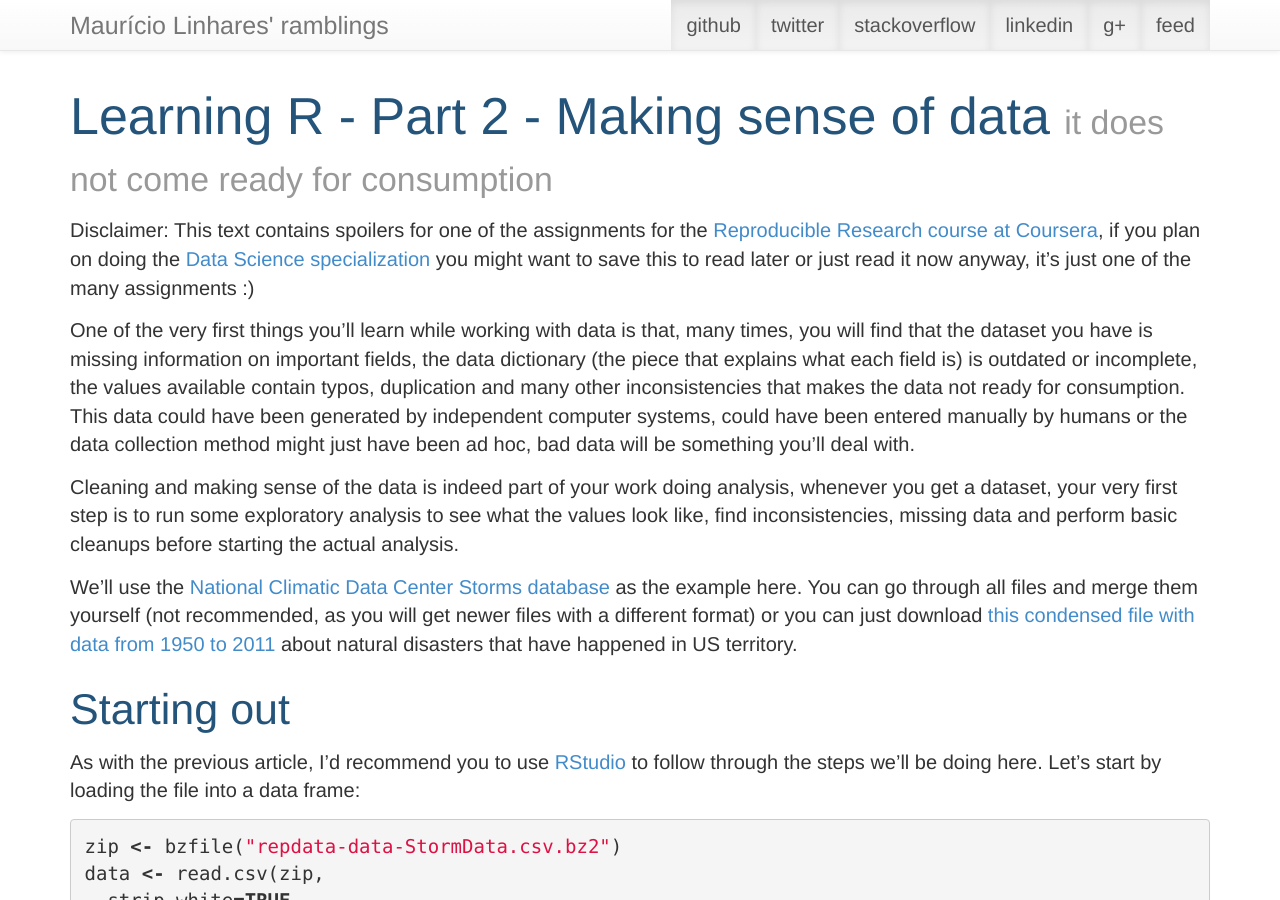
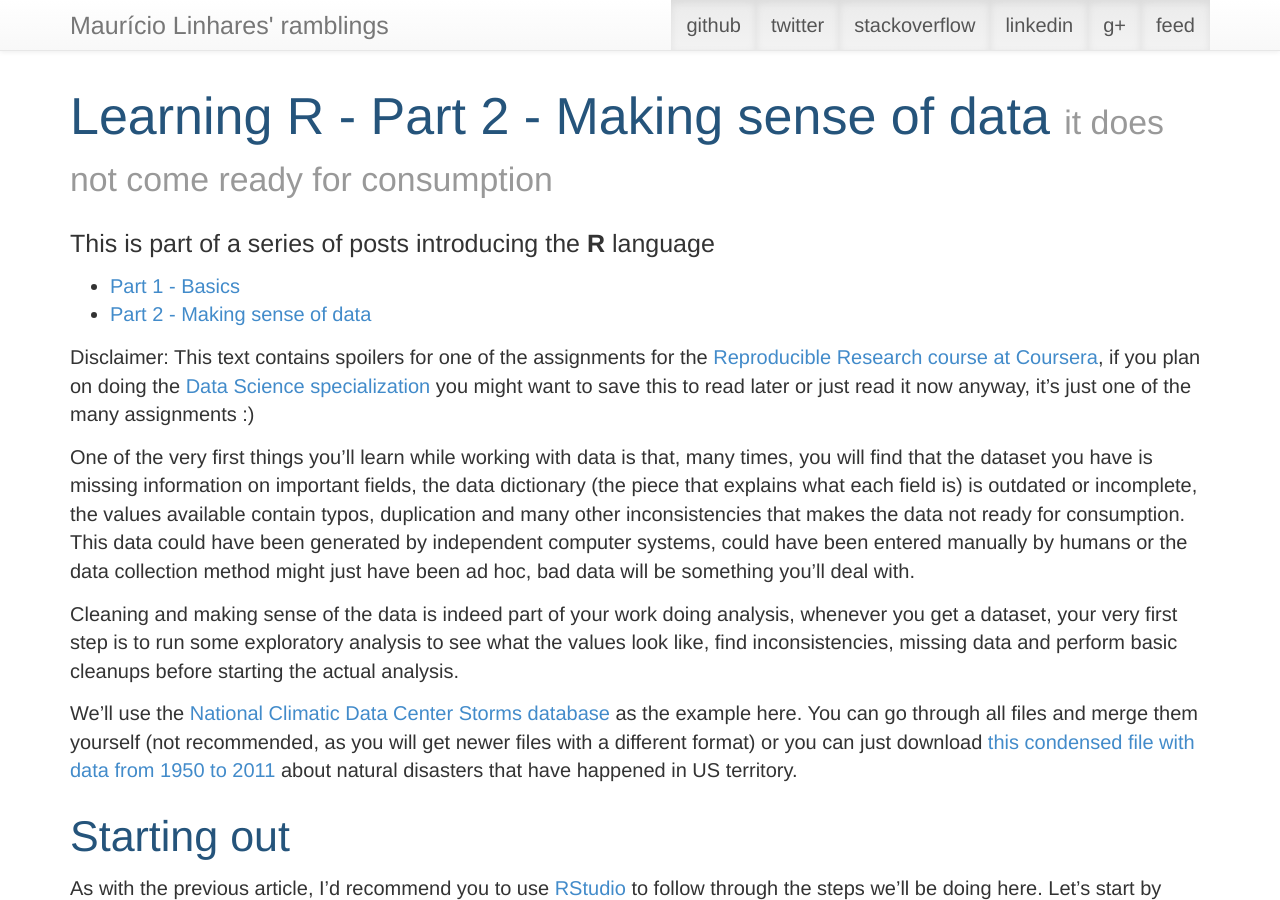
Before and after one commit to mauricio/mauricio.github.com, a Jekyll site: the page built from _posts/2014-12-23-getting-and-clearning-data.md, in a window 1280 px wide and 900 px high. Built offline with Jekyll 4.4.1, drawn with Linux system fonts in a browser that asks for light colours; comment, search, counter and statistics services are not loaded.

Commit message:
Including references

```diff
--- /dev/null
+++ b/_includes/r-introduction.html
@@ -0,0 +1,14 @@
+<h4>This is part of a series of posts introducing the <strong>R</strong> language</h4>
+
+<ul>
+  <li>
+    <a href="/2014/12/01/learning-r-part-1-basics.html">
+      Part 1 - Basics
+    </a>
+  </li>
+  <li>
+    <a href="/2014/12/23/getting-and-clearning-data.html">
+      Part 2 - Making sense of data
+    </a>
+  </li>
+</ul>
--- a/_posts/2014-12-23-getting-and-clearning-data.md
+++ b/_posts/2014-12-23-getting-and-clearning-data.md
@@ -6,6 +6,8 @@ keywords: R, statistics, programming, introduction
 tags:
 - useful
 ---
+
+{% include r-introduction.html %}
 
 Disclaimer: This text contains spoilers for one of the assignments for the [Reproducible Research course at Coursera](https://www.coursera.org/course/repdata), if you plan on doing the [Data Science specialization](https://www.coursera.org/specialization/jhudatascience/) you might want to save this to read later or just read it now anyway, it's just one of the many assignments :)
 
@@ -369,8 +371,3 @@ We'll get:
 ## Patience and exploration are key
 
 The data you'll find out there is unlikely to be clean and clearly defined, you should be able to explore it, find it's weak points, find it's missing details and then start your analysis. Ignoring that the data you have might be misleading is a sure path to bad and unreliable analysis and you don't want to do be doing that, do you?
-
-
-
-
-....
```
Also changed, not shown: _posts/2014-12-01-learning-r-part-1-basics.md (+2 -0 lines).
